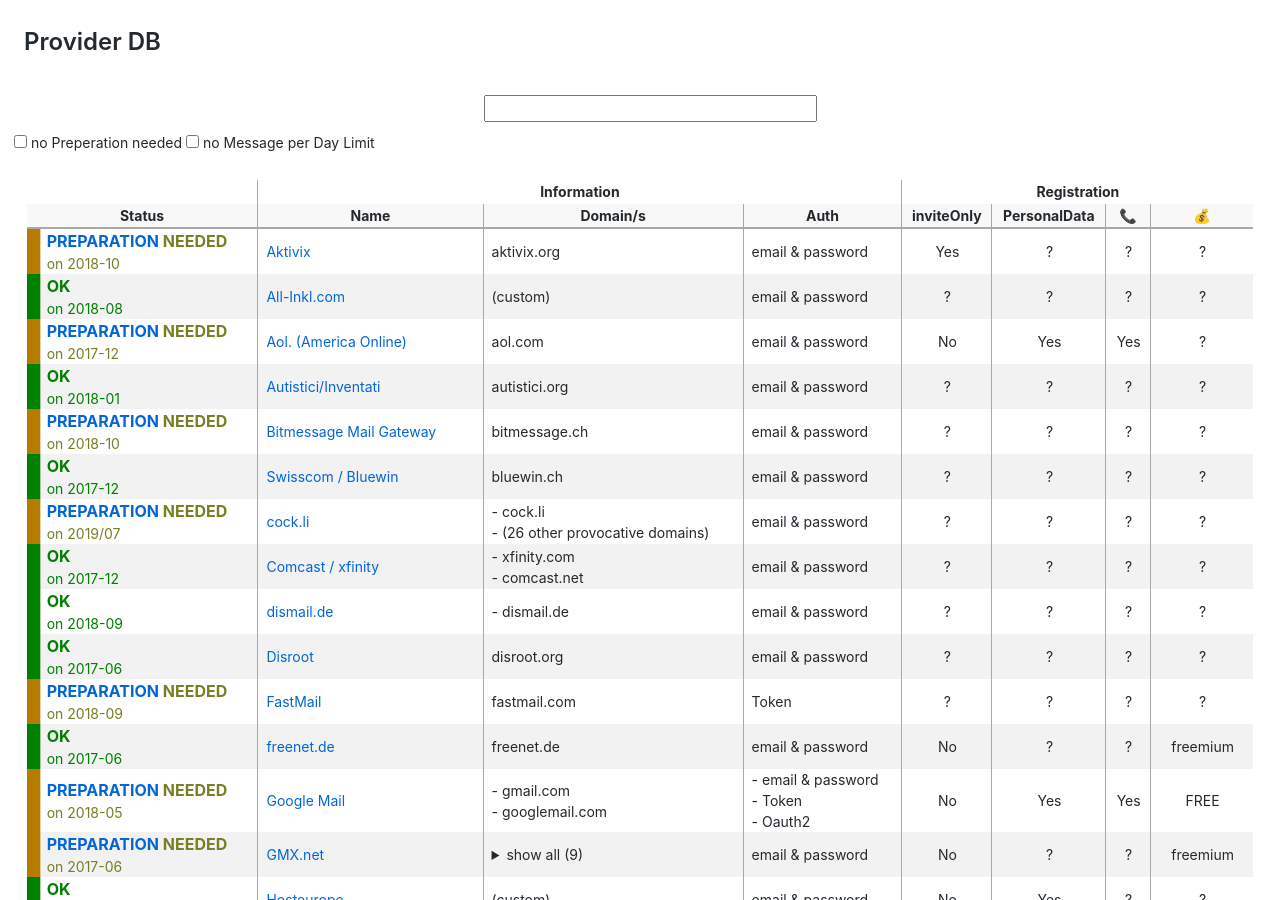
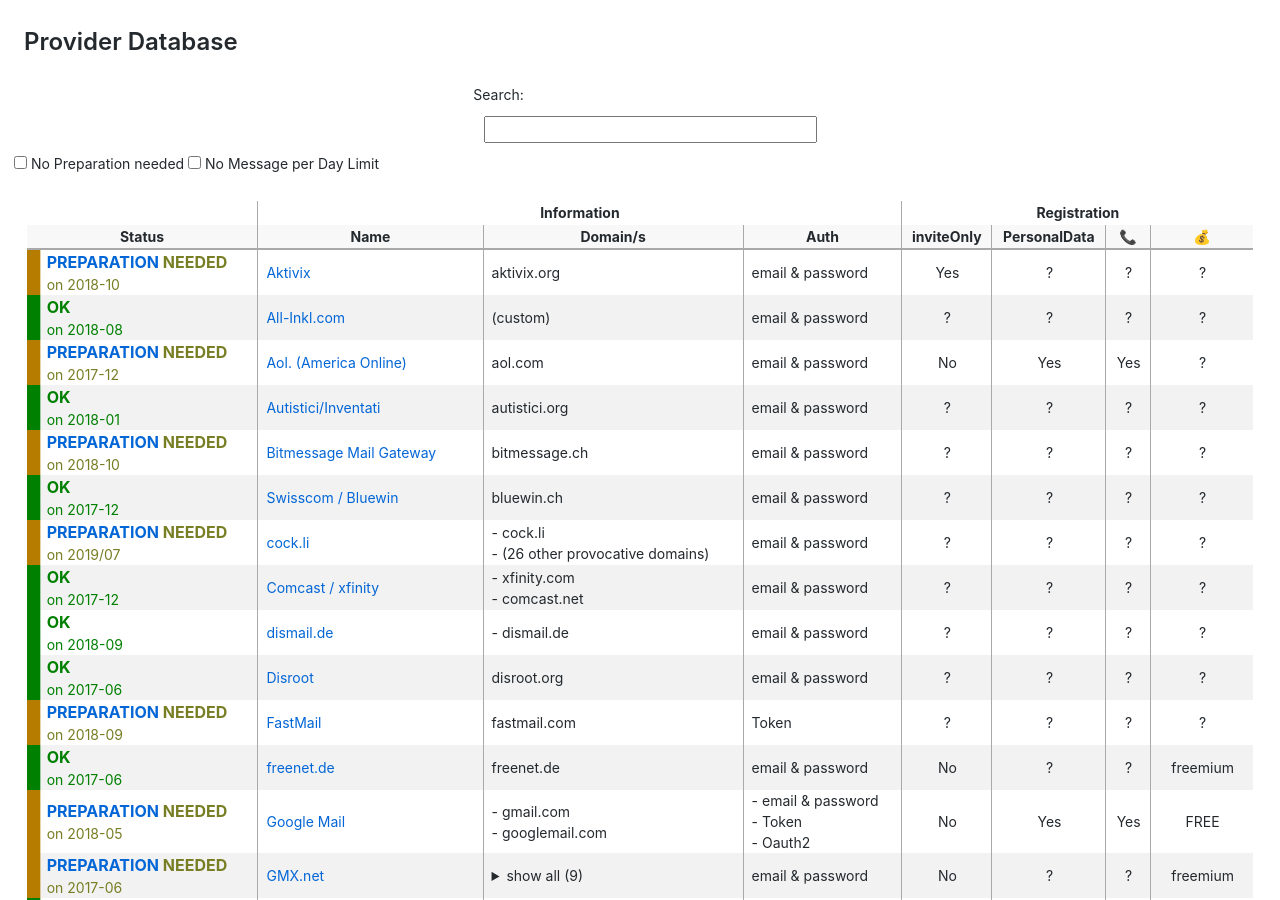
Before and after one commit to deltachat/provider-db, a Jekyll site: the page built from index.html, in a window 1280 px wide and 900 px high. Built offline with Jekyll 4.4.1, drawn with Linux system fonts in a browser that asks for light colours.

Commit message:
typos, language, rm sortable

```diff
--- a/index.html
+++ b/index.html
@@ -15,17 +15,17 @@
 </head>
 
 <body>
-    <h2>Provider DB</h2>
+    <h2>Provider Database</h2>
 
     <div>
         <div class="search-box-container">
-           <input type="search" id="search" value="Enable scripts to Enable Searching" disabled>
+           Search: <input type="search" id="search" value="Enable scripts to Enable Searching" disabled>
            <script>document.getElementById("search").value = ""</script>
         </div>
         <input type="checkbox" name="noPreperation" id="noPreperation" disabled>
-        <label for="noPreperation"> no Preperation needed</label>
+        <label for="noPreperation"> No Preparation needed</label>
         <input type="checkbox" name="noMessageLimit" id="noMessageLimit" disabled>
-        <label for="noMessageLimit"> no Message per Day Limit</label>
+        <label for="noMessageLimit"> No Message per Day Limit</label>
     </div>
 
     <table>
```
Also changed, not shown: new.html (+8 -6 lines).
